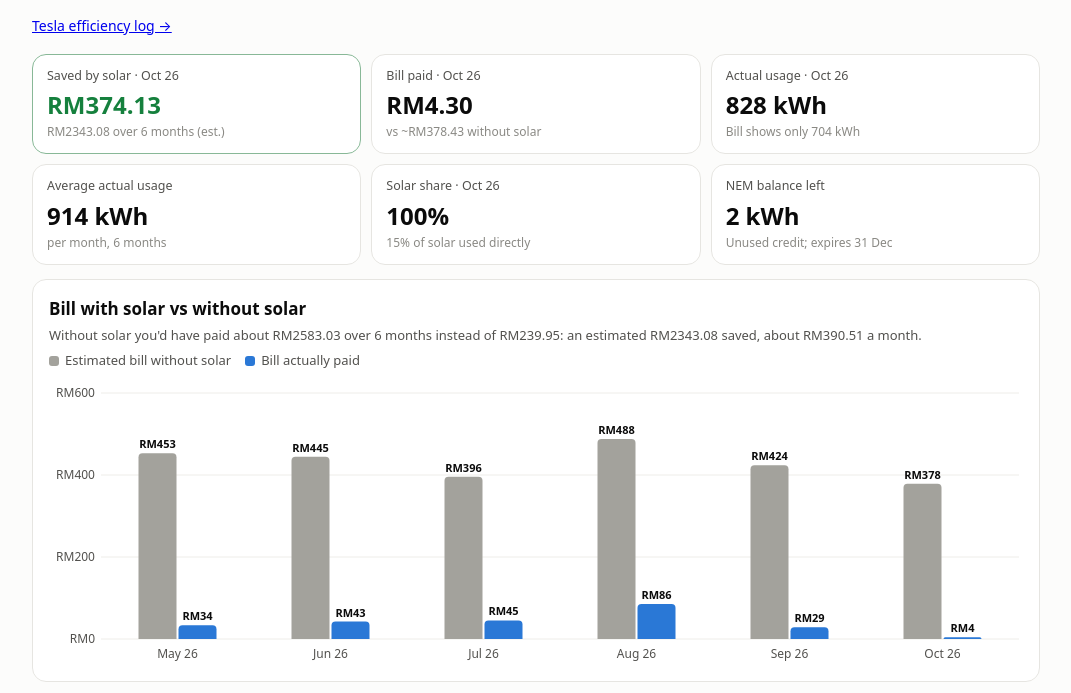
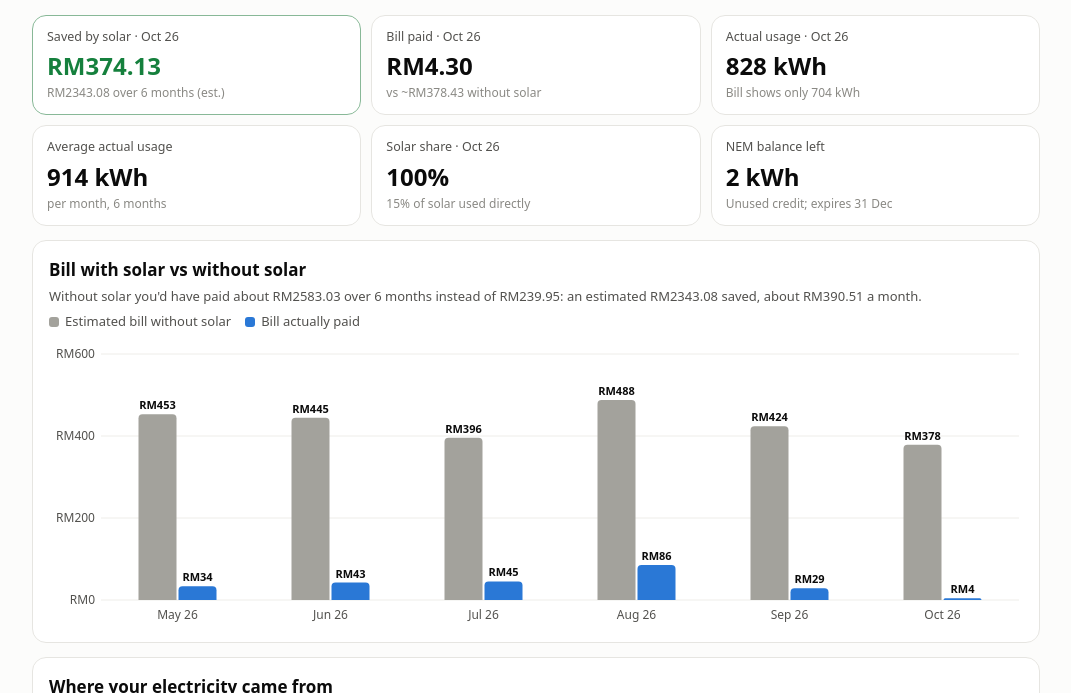
Before and after one commit to derektanjh/solar-tracker, a plain HTML site: page index.html in a window 1280 px wide. Shown: the part 97-790 px from the top of the page, without its empty margins (104-1175 px from the left). Drawn offline with Linux system fonts and the light colour scheme.

Commit message:
Remove Tesla link again: keep solar portal separate
Co-Authored-By: Claude Sonnet 5.5 <noreply@anthropic.com>
Claude-Session: https://claude.ai/code/session_018tyYtocEYeqaYU7hFkVpUC

```diff
--- a/index.html
+++ b/index.html
@@ -154,7 +154,6 @@ pre{background:var(--surface);border:1px solid var(--line);border-radius:8px;pad
     <button class="btn" id="hdrAdd" type="button">+ Add month</button>
   </header>
   <p class="sub">Real household usage = what TNB's meter sees <em>plus</em> the solar you used directly, which the bill never shows.</p>
-  <p class="sub"><a href="tesla.html">Tesla efficiency log &rarr;</a></p>
 
   <div class="tiles" id="tiles"></div>
 
```
